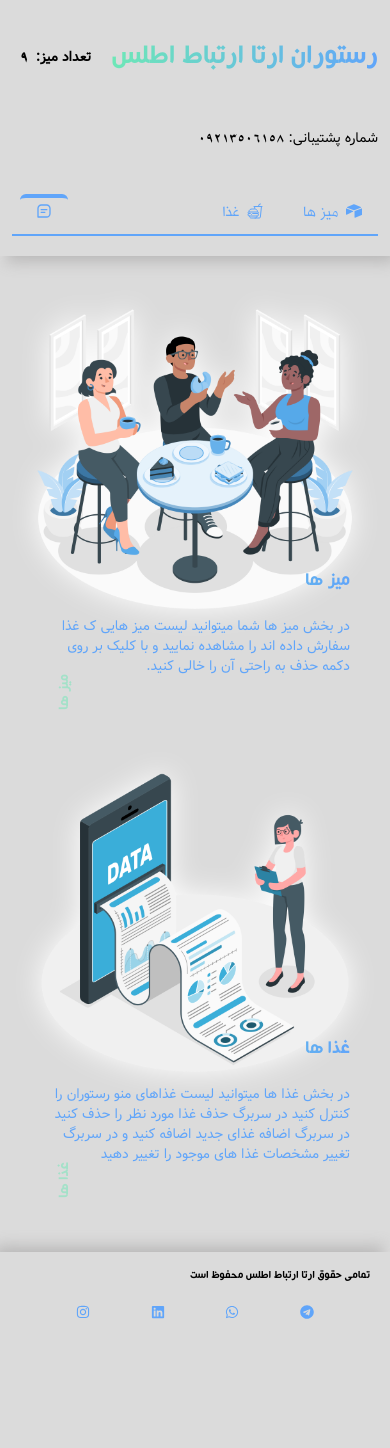
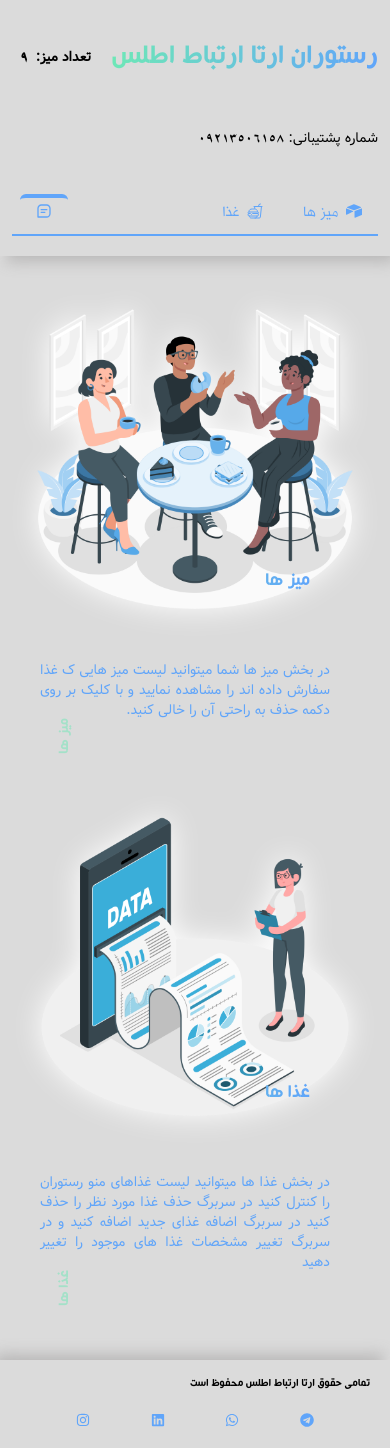
Before and after one commit to armin-bkh/restaurant-hamrah, a React (Create React App) app: page /manage in a window 390 px wide. Before the commit the page ends 1340 px from the top, so only its background shows below. Built offline with nearby package versions, Linux system fonts and the light colour scheme; data requests are answered from the project's data file; what react-toast-notifications would draw is missing.

Commit message:
update ui and responsive design

```diff
--- a/src/Components/LoadingSkeleton/TableLoadingSkeleton/TableLoadingSkeleton.jsx
+++ b/src/Components/LoadingSkeleton/TableLoadingSkeleton/TableLoadingSkeleton.jsx
@@ -1,9 +1,9 @@
 import Skeleton, { SkeletonTheme } from "react-loading-skeleton";
-import styles from './TableLoadingSkeleton.module.scss';
+
 const TableLoadingSkeleton = () => {
   return (
     <SkeletonTheme color={"#a8a7a7"} highlightColor={"#dbdbdb"}>
-      <article className={`h-96 flex flex-col justify-center p-5 bgLight boxShadow ${styles.tableSkeletonLoadingContainer}`}>
+      <article className={`h-96 flex flex-col justify-center p-5 bgLight boxShadow rounded-md`}>
         <div className={`h-24 w-24 mx-auto mb-9`}>
           <Skeleton style={{borderRadius: '50%'}} width={`100%`} height={`100%`} />
         </div>
--- a/src/Components/LoadingSkeleton/TableLoadingSkeleton/TableLoadingSkeleton.module.scss
+++ /dev/null
@@ -1,3 +0,0 @@
-.tableSkeletonLoadingContainer {
-    border-radius: 20px;
-}
--- a/src/Components/manageDetail/ManageDetail.jsx
+++ b/src/Components/manageDetail/ManageDetail.jsx
@@ -15,11 +15,12 @@ const manageDetail = () => {
           loading="lazy"
           alt="میز ها"
         />
-        <div className={`-translate-y-12 md:translate-y-0 transform`}>
-          <h1 className={`mb-5 Casablanca text-xl color-gradient lg:text-5xl`}>
+        <div className={`mr-5 -translate-y-12 md:translate-y-0 transform`}>
+          <h1 className={`mb-16 mr-5 Casablanca text-xl color-gradient lg:text-5xl 2xl:text-7xl`}>
             میز ها
           </h1>
-          <p className={`z-20 Dirooz text-sm lg:text-lg text-blue-400`}>
+          <p className={`z-20 Dirooz text-sm lg:text-lg xl:text-xl 2xl:text-2xl
+           3xl:text-3xl 4xl:text-4xl in text-blue-400 text-justify`}>
             در بخش میز ها شما میتوانید لیست میز هایی ک غذا سفارش داده اند را مشاهده
             نمایید و با کلیک بر روی دکمه حذف به راحتی آن را خالی کنید.
           </p>
@@ -40,11 +41,12 @@ const manageDetail = () => {
           loading="lazy"
           alt="غذا ها"
         />
-        <div className={`-translate-y-12 md:translate-y-0 transform`}>
-          <h1 className={`mb-5 Casablanca text-xl color-gradient lg:text-5xl`}>
+        <div className={`mr-5 -translate-y-12 md:translate-y-0 transform`}>
+          <h1 className={`mb-16 mr-5 Casablanca text-xl color-gradient lg:text-5xl 2xl:text-7xl`}>
             غذا ها
           </h1>
-          <p className={`z-20 Dirooz text-sm lg:text-lg text-blue-400`}>
+          <p className={`z-20 Dirooz text-sm lg:text-lg xl:text-xl 2xl:text-2xl
+           3xl:text-3xl 4xl:text-4xl in text-blue-400 text-justify`}>
             در بخش غذا ها میتوانید لیست غذاهای منو رستوران را کنترل کنید در سربرگ حذف غذا
             مورد نظر را حذف کنید در سربرگ اضافه غذای جدید اضافه کنید و در سربرگ تغییر مشخصات غذا های
             موجود را تغییر دهید
```
